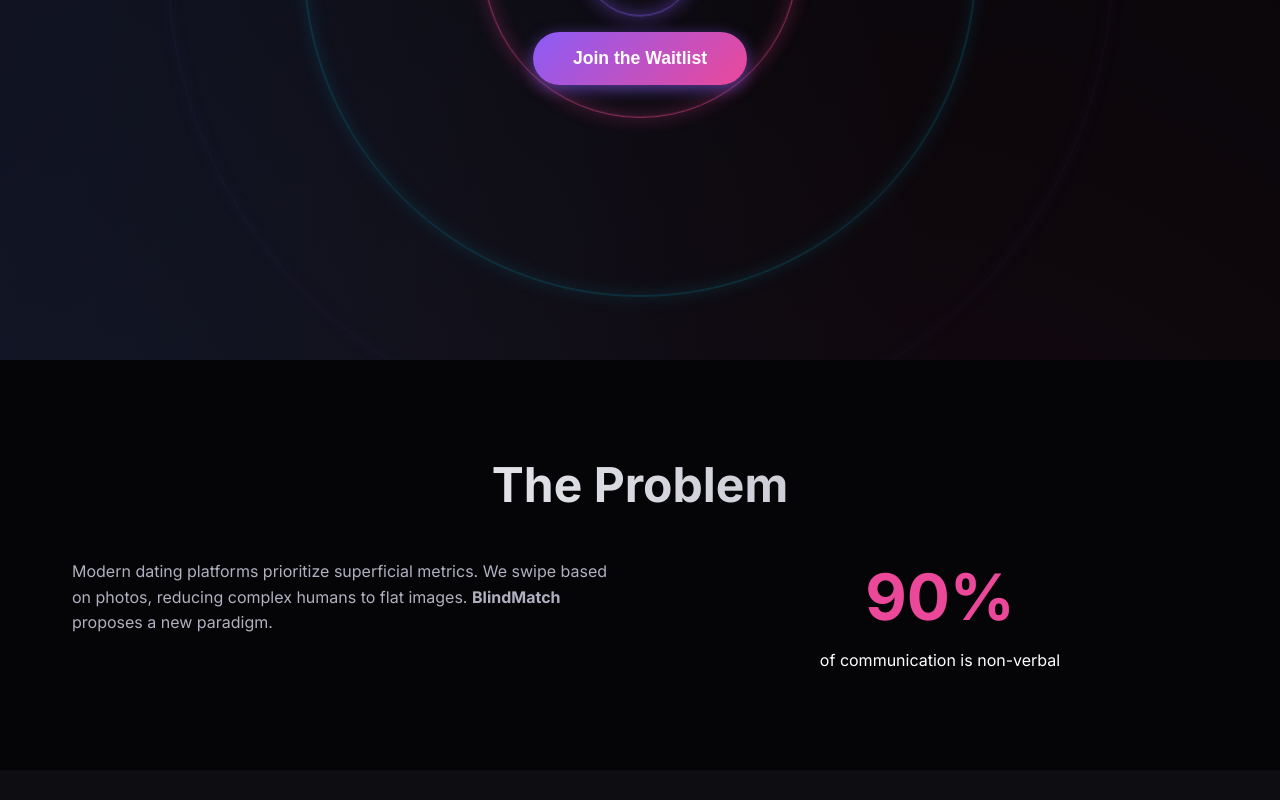
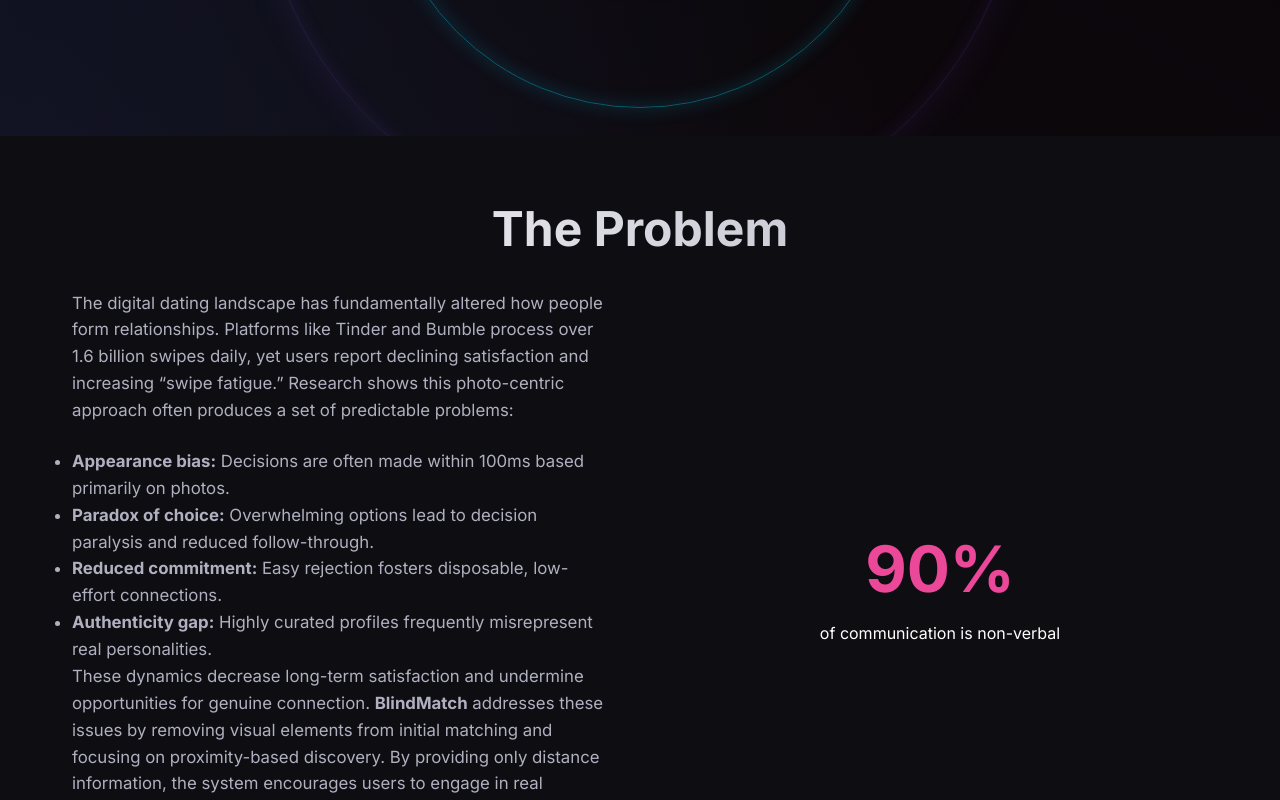
Before and after one commit to Devsp1312/website-for-finding-love, a website built with Vite: page index.html in a window 1280 px wide. Shown: the part 440-1240 px from the top of the page. Built offline with nearby package versions, Linux system fonts and the light colour scheme.

Commit message:
added new information

```diff
--- a/index.html
+++ b/index.html
@@ -46,18 +46,32 @@
         </div>
       </section>
 
-      <section id="mission" class="section dark-bg">
+      <section id="mission" class="section mission-bg">
         <div class="container">
-          <h2 class="section-title scroll-reveal">The Problem</h2>
+          <h2 class="section-title scroll-reveal visible">The Problem</h2>
           <div class="grid-2">
-            <div class="text-block scroll-reveal">
+            <div class="text-block scroll-reveal visible">
               <p>
-                Modern dating platforms prioritize superficial metrics. We swipe based on photos, reducing complex
-                humans to flat images.
-                <strong>BlindMatch</strong> proposes a new paradigm.
+                The digital dating landscape has fundamentally altered how people form relationships. Platforms like
+                Tinder and Bumble process over 1.6 billion swipes daily, yet users report declining satisfaction and
+                increasing “swipe fatigue.” Research shows this photo-centric approach often produces a set of
+                predictable problems:
+              </p>
+              <ul>
+                <li><strong>Appearance bias:</strong> Decisions are often made within 100ms based primarily on photos.</li>
+                <li><strong>Paradox of choice:</strong> Overwhelming options lead to decision paralysis and reduced follow-through.</li>
+                <li><strong>Reduced commitment:</strong> Easy rejection fosters disposable, low-effort connections.</li>
+                <li><strong>Authenticity gap:</strong> Highly curated profiles frequently misrepresent real personalities.</li>
+              </ul>
+              <p>
+                These dynamics decrease long-term satisfaction and undermine opportunities for genuine connection.
+                <strong>BlindMatch</strong> addresses these issues by removing visual elements from initial matching and
+                focusing on proximity-based discovery. By providing only distance information, the system encourages
+                users to engage in real conversation, make decisions based on personality compatibility, and
+                experience the excitement of in-person discovery.
               </p>
             </div>
-            <div class="stat-block scroll-reveal delay-1">
+            <div class="stat-block scroll-reveal delay-1 visible">
               <div class="stat">
                 <span class="number">90%</span>
                 <span class="label">of communication is non-verbal</span>
--- a/src/style.css
+++ b/src/style.css
@@ -143,7 +143,7 @@ a:hover {
 
 /* Hero */
 .hero {
-  height: 100vh;
+  height: 72vh;
   display: flex;
   align-items: center;
   justify-content: center;
@@ -213,13 +213,13 @@ a:hover {
   top: 50%;
   left: 50%;
   transform: translate(-50%, -50%);
-  width: 300px;
-  height: 300px;
+  width: 260px;
+  height: 260px;
   border-radius: 50%;
   border: 2px solid var(--accent-primary);
-  opacity: 0;
-  animation: pulse 6s cubic-bezier(0.4, 0, 0.6, 1) infinite;
-  box-shadow: 0 0 20px var(--accent-glow), inset 0 0 20px var(--accent-glow);
+  opacity: 0.06;
+  animation: pulse 7s cubic-bezier(0.4, 0, 0.6, 1) infinite;
+  box-shadow: 0 0 40px var(--accent-glow), inset 0 0 20px var(--accent-glow);
 }
 
 .pulse-circle.delay-1 {
@@ -242,9 +242,9 @@ a:hover {
 
 @keyframes pulse {
   0% {
-    width: 100px;
-    height: 100px;
-    opacity: 0;
+    width: 140px;
+    height: 140px;
+    opacity: 0.12;
     border-width: 2px;
   }
 
@@ -253,11 +253,30 @@ a:hover {
   }
 
   100% {
-    width: 1000px;
-    height: 1000px;
+    width: 900px;
+    height: 900px;
     opacity: 0;
     border-width: 0px;
   }
+}
+
+/* Provide scroll offset so fixed navbar doesn't hide anchors */
+section {
+  scroll-margin-top: 88px;
+}
+
+/* Mission-specific background to separate from hero */
+.mission-bg {
+  background-color: var(--bg-card);
+  padding-top: 4rem;
+  padding-bottom: 6rem;
+}
+
+/* Make mission text slightly brighter on the card background */
+.mission-bg .text-block p,
+.mission-bg .text-block ul {
+  color: var(--text-secondary);
+  font-size: 1.05rem;
 }
 
 /* Grid & Cards */
```
